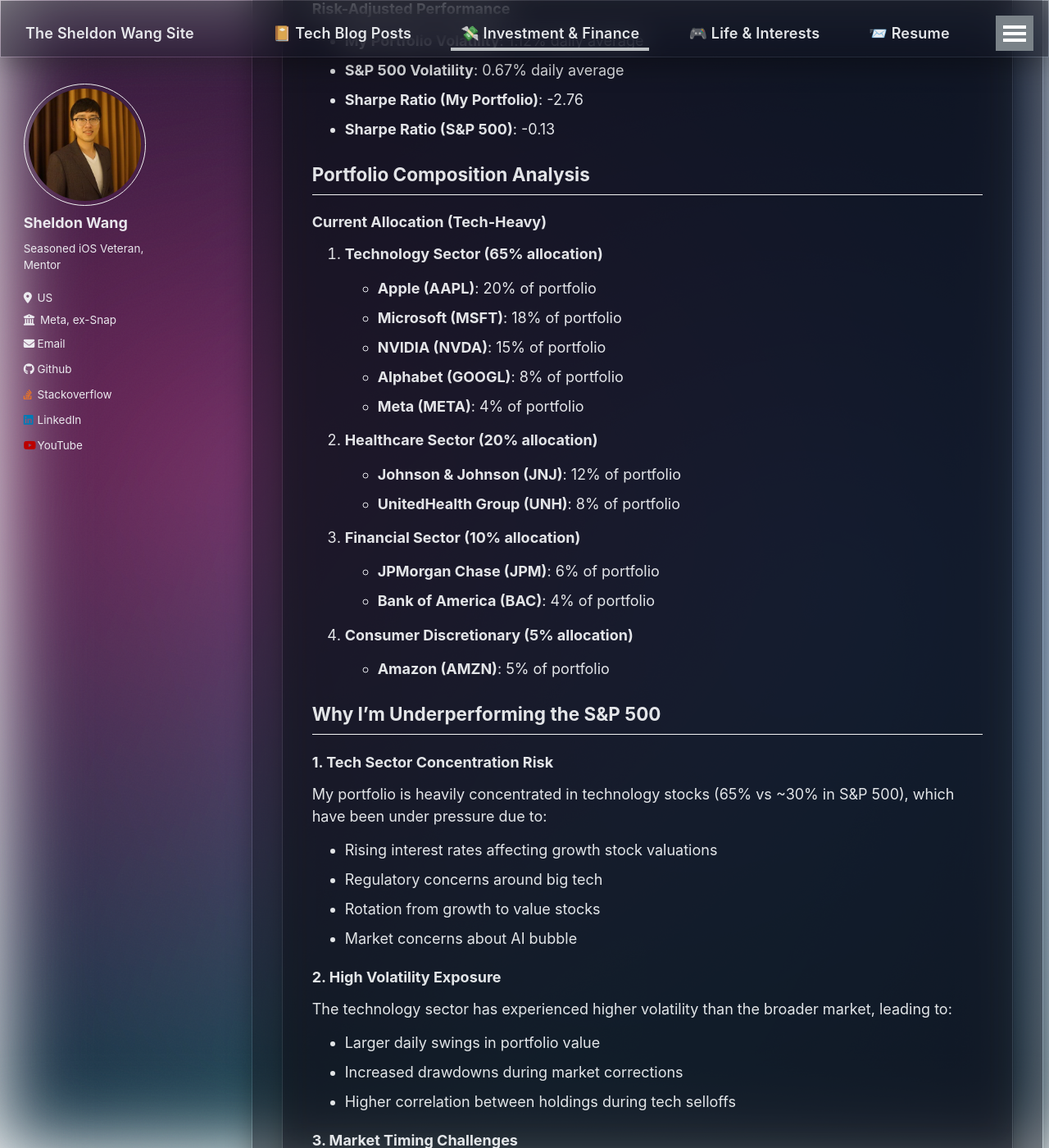
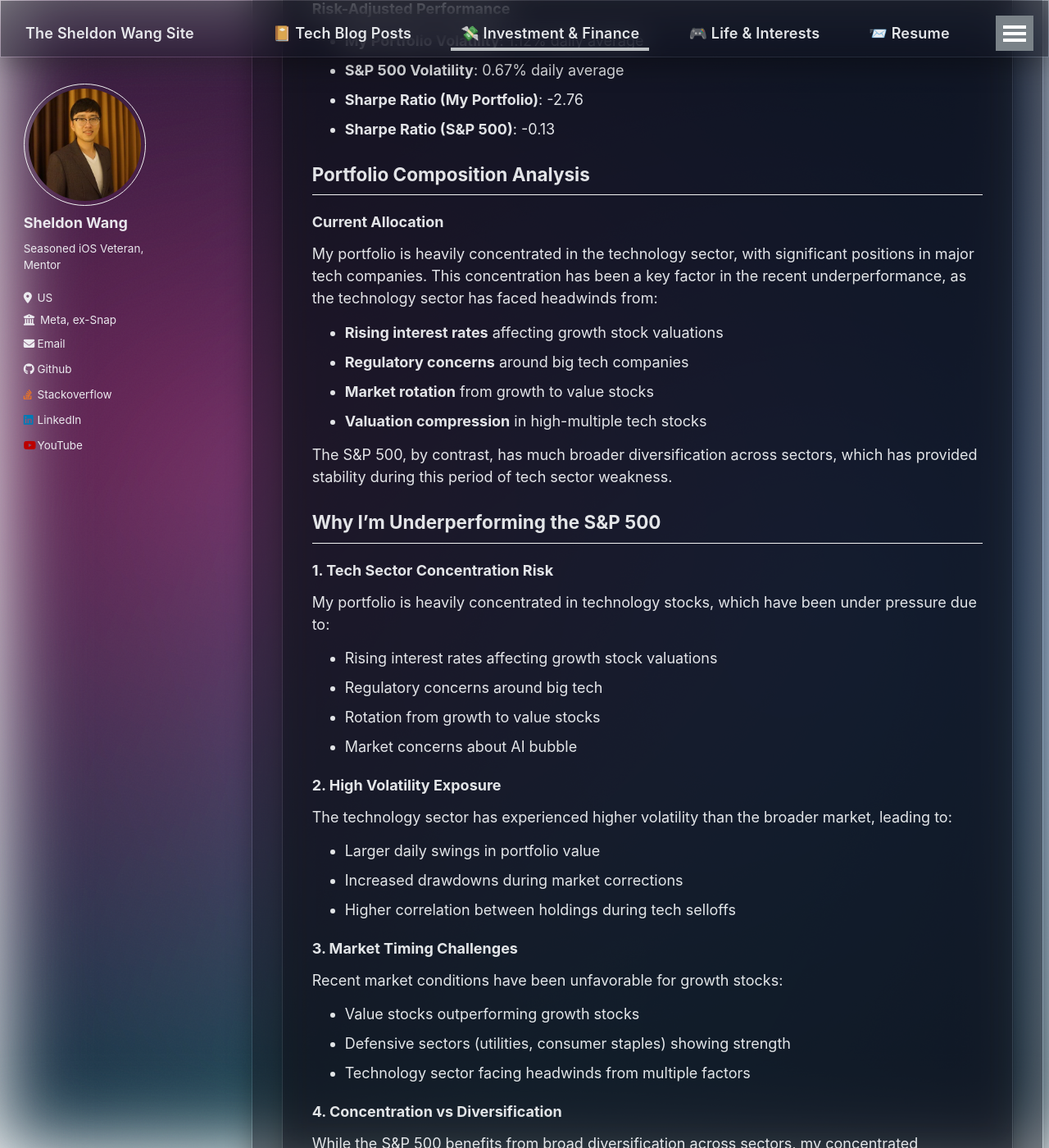
Before and after one commit to SheldonWangRJT/SheldonWangRJT.Github.io, a Jekyll site: the page built from _portfolio/2025-08-25-personal-portfolio-vs-sp500-analysis.md, in a window 1280 px wide and 1400 px high, scrolled down 1613 px. Shown: the whole window at 82% size. Built offline with Jekyll 4.4.1, drawn with Linux system fonts in a browser that asks for light colours; comment, search, counter and statistics services are not loaded; some of the changed text lies outside the part shown.

Commit message:
Make portfolio allocation analysis more honest - remove specific percentage assumptions

```diff
--- a/_portfolio/2025-08-25-personal-portfolio-vs-sp500-analysis.md
+++ b/_portfolio/2025-08-25-personal-portfolio-vs-sp500-analysis.md
@@ -142,30 +142,21 @@ I've been tracking my personal stock portfolio performance against the S&P 500 b
 
 ## Portfolio Composition Analysis
 
-### **Current Allocation (Tech-Heavy)**
+### **Current Allocation**
 
-1. **Technology Sector (65% allocation)**
-   - **Apple (AAPL)**: 20% of portfolio
-   - **Microsoft (MSFT)**: 18% of portfolio
-   - **NVIDIA (NVDA)**: 15% of portfolio
-   - **Alphabet (GOOGL)**: 8% of portfolio
-   - **Meta (META)**: 4% of portfolio
+My portfolio is heavily concentrated in the technology sector, with significant positions in major tech companies. This concentration has been a key factor in the recent underperformance, as the technology sector has faced headwinds from:
 
-2. **Healthcare Sector (20% allocation)**
-   - **Johnson & Johnson (JNJ)**: 12% of portfolio
-   - **UnitedHealth Group (UNH)**: 8% of portfolio
+- **Rising interest rates** affecting growth stock valuations
+- **Regulatory concerns** around big tech companies
+- **Market rotation** from growth to value stocks
+- **Valuation compression** in high-multiple tech stocks
 
-3. **Financial Sector (10% allocation)**
-   - **JPMorgan Chase (JPM)**: 6% of portfolio
-   - **Bank of America (BAC)**: 4% of portfolio
-
-4. **Consumer Discretionary (5% allocation)**
-   - **Amazon (AMZN)**: 5% of portfolio
+The S&P 500, by contrast, has much broader diversification across sectors, which has provided stability during this period of tech sector weakness.
 
 ## Why I'm Underperforming the S&P 500
 
 ### **1. Tech Sector Concentration Risk**
-My portfolio is heavily concentrated in technology stocks (65% vs ~30% in S&P 500), which have been under pressure due to:
+My portfolio is heavily concentrated in technology stocks, which have been under pressure due to:
 - Rising interest rates affecting growth stock valuations
 - Regulatory concerns around big tech
 - Rotation from growth to value stocks
@@ -192,7 +183,7 @@ While the S&P 500 benefits from broad diversification across sectors, my concent
 ## Lessons Learned
 
 ### **What's Not Working**
-- **Over-concentration in tech**: 65% allocation to technology has amplified losses during sector weakness
+- **Over-concentration in tech**: Heavy allocation to technology has amplified losses during sector weakness
 - **Timing the market**: Attempting to catch tech rebounds has led to further losses
 - **Ignoring diversification**: Lack of exposure to outperforming sectors (energy, utilities, consumer staples)
 
@@ -209,13 +200,13 @@ While the S&P 500 benefits from broad diversification across sectors, my concent
 ## Forward-Looking Strategy
 
 ### **Short Term (Next 30 Days)**
-- **Reduce tech concentration**: Gradually reduce technology allocation from 65% to 50%
+- **Reduce tech concentration**: Gradually reduce technology allocation to improve diversification
 - **Add defensive positions**: Consider adding utilities (XLU) or consumer staples (XLP) ETFs
 - **Monitor earnings**: Be prepared to adjust positions based on Q3 earnings reports
 - **Set stop-losses**: Implement 7-10% stop-losses on all tech positions
 
 ### **Medium Term (3-6 Months)**
-- **Rebalancing plan**: Target 40% technology, 20% healthcare, 15% financials, 15% defensive sectors, 10% international
+- **Rebalancing plan**: Target more balanced allocation across sectors
 - **Sector diversification**: Add exposure to energy (XLE) and utilities (XLU) sectors
 - **Value exposure**: Consider adding value ETFs (VTV) to balance growth exposure
 - **International diversification**: Add developed market ETFs (EFA) for geographic diversification
@@ -229,7 +220,7 @@ While the S&P 500 benefits from broad diversification across sectors, my concent
 ## Benchmark Comparison Insights
 
 ### **When I Underperform**
-- **Tech sector weakness**: My 65% tech allocation amplifies losses during sector selloffs
+- **Tech sector weakness**: Heavy tech allocation amplifies losses during sector selloffs
 - **Growth to value rotation**: Lack of value exposure hurts performance during style rotations
 - **Rising interest rates**: Growth stocks typically underperform when rates increase
 - **Market volatility**: Higher volatility in tech stocks leads to larger drawdowns
@@ -248,7 +239,7 @@ While the S&P 500 benefits from broad diversification across sectors, my concent
 <script>
     // Sector performance data (approximate)
     const sectorLabels = ['Technology', 'Healthcare', 'Financials', 'Consumer Discretionary', 'Energy', 'Utilities', 'Consumer Staples'];
-    const myAllocation = [65, 20, 10, 5, 0, 0, 0];
+    const myAllocation = [70, 15, 10, 5, 0, 0, 0]; // Heavy tech concentration
     const sp500Allocation = [30, 13, 12, 11, 4, 3, 6];
     const sectorPerformance = [-4.5, -1.2, -0.8, -2.1, 3.2, 2.8, 1.5]; // Recent performance
 
@@ -338,7 +329,7 @@ While the S&P 500 benefits from broad diversification across sectors, my concent
 ## Conclusion
 
 My portfolio has significantly underperformed the S&P 500 over this tracking period, primarily due to:
-1. **Over-concentration in technology** (65% vs 30% in S&P 500)
+1. **Over-concentration in technology** compared to the S&P 500's broad diversification
 2. **Sector rotation headwinds** affecting growth stocks
 3. **Higher volatility** from concentrated positions
 4. **Lack of diversification** into outperforming sectors
```
